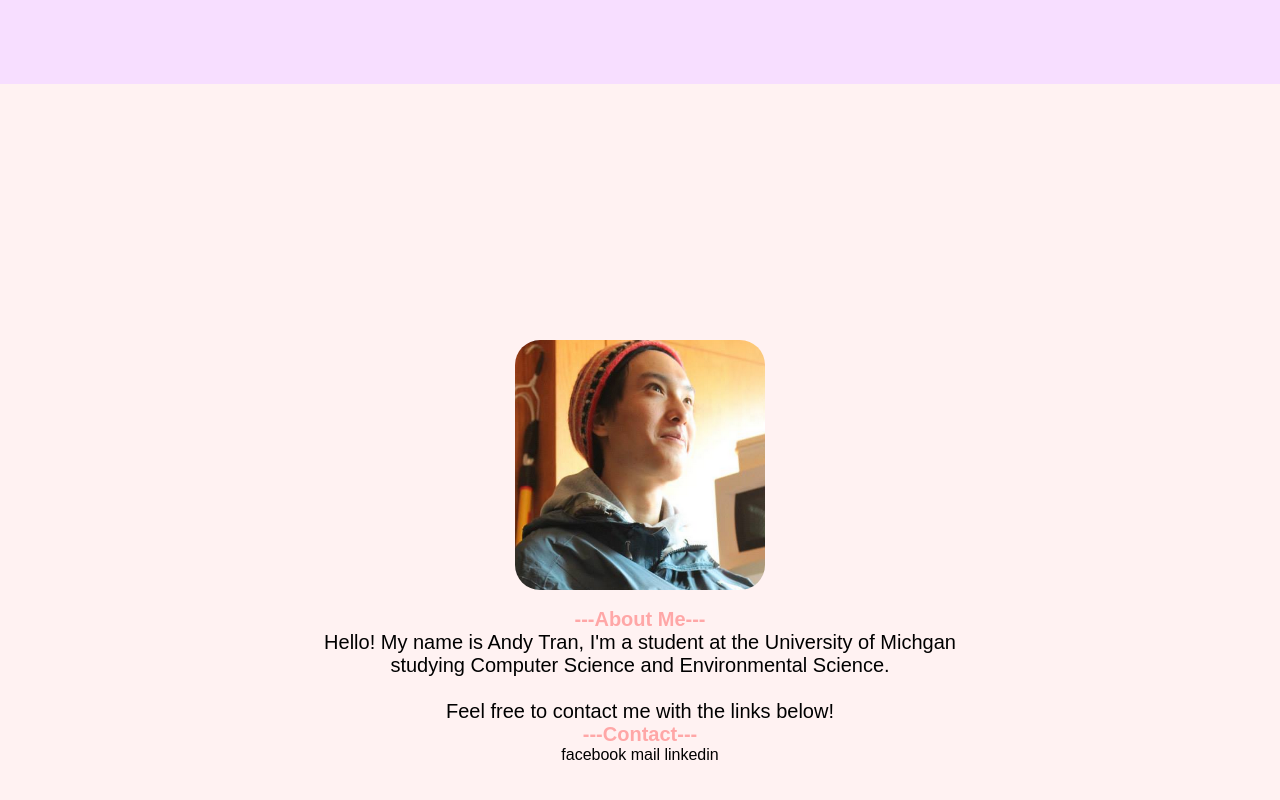
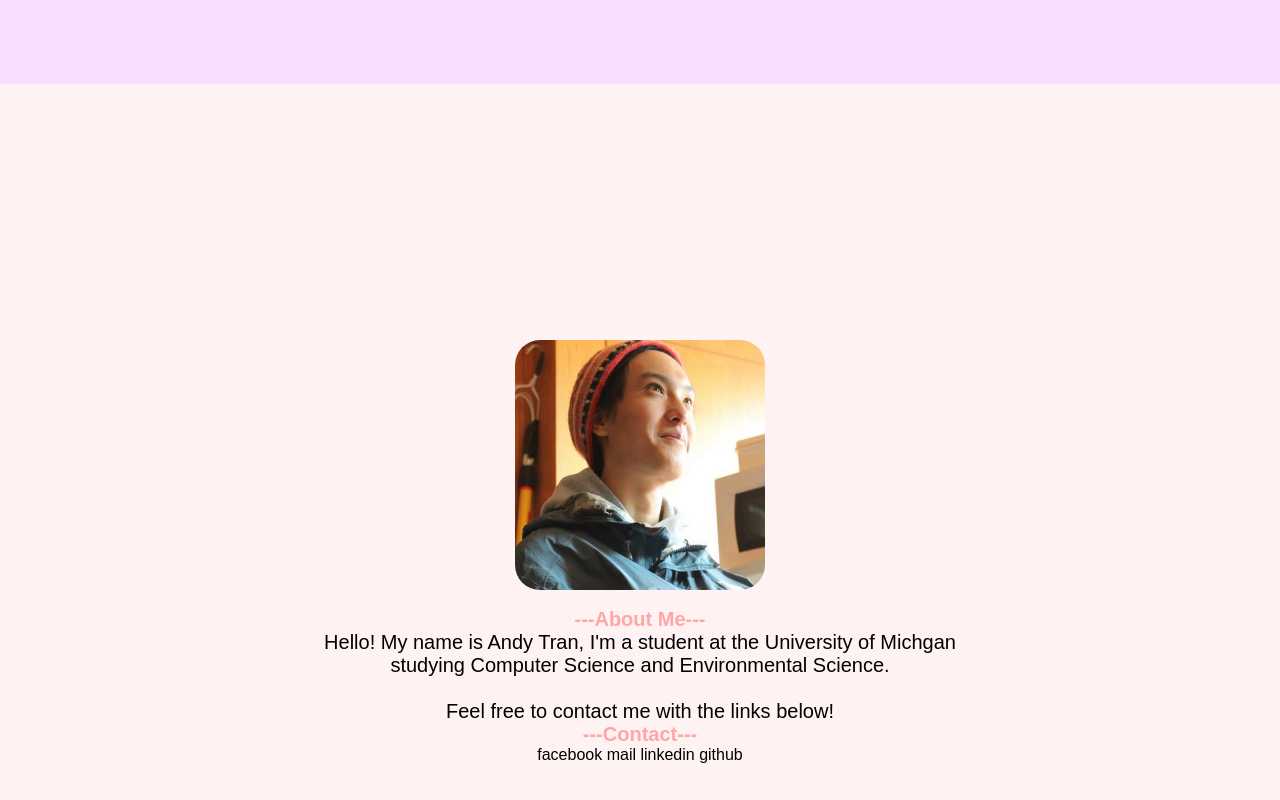
Before and after one commit to andrewtran634/personal_website, a plain HTML site: page personal_website/index.html in a window 1280 px wide. Shown: the part 716-1516 px from the top of the page. Drawn offline with nearby package versions, Linux system fonts and the light colour scheme.

Commit message:
added link to website

```diff
--- a/personal_website/index.html
+++ b/personal_website/index.html
@@ -86,6 +86,10 @@
 				<a href = "http://www.linkedin.com/pub/andrew-tran/9b/546/695/">
 					linkedin
 				</a>
+				<a href = "http://www.github.com/andrewtran634">
+
+					github
+				</a>
 			</p>
 		</div>
 		<br>
```
